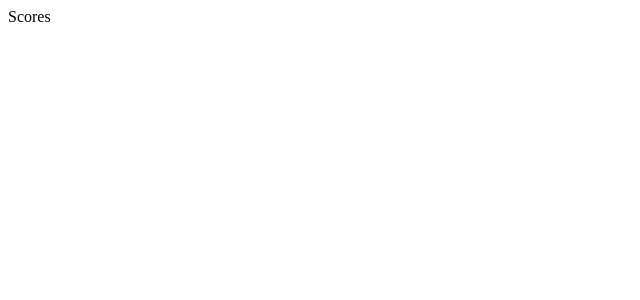
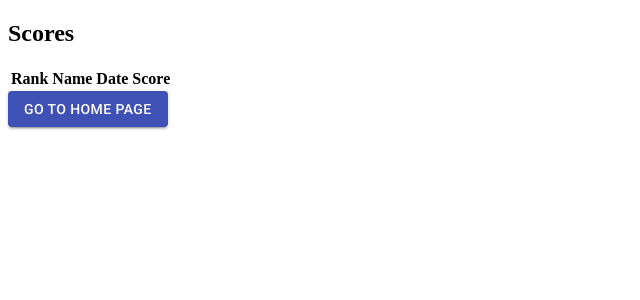
Before and after one commit to homfarnam/foxgame, a React (Create React App) app: page /scores in a window 1280 px wide. Shown: the top 300 px of the page, without its empty margins (0-640 px from the left). Built offline with nearby package versions, Linux system fonts and the light colour scheme.

Commit message:
Show all scores

```diff
--- a/src/pages/Scores.tsx
+++ b/src/pages/Scores.tsx
@@ -1,9 +1,60 @@
-import React from "react";
+import { Button } from '@material-ui/core';
+import React, { useEffect, useState } from 'react';
+import { useHistory } from 'react-router';
+import _ from 'lodash';
 
 const Scores = () => {
+  const [usersData, setUsersData] =
+    useState<{ id: number; user: string; date: string; score: string }[]>();
+
+  const history = useHistory();
+
+  useEffect(() => {
+    const allUsers = JSON.parse(localStorage.getItem('users') || '[]');
+
+    const sorted = _.orderBy(allUsers, 'score', 'desc');
+
+    console.log(sorted);
+    setUsersData(sorted);
+  }, []);
+
   return (
     <div>
-      <div>Scores</div>
+      <div className="w-full flex justify-center my-5">
+        <h2>Scores</h2>
+      </div>
+      <div className="w-full flex justify-center">
+        <table className="border border-black">
+          <thead className="p-2">
+            <th>Rank</th>
+            <th>Name</th>
+            <th>Date</th>
+            <th>Score</th>
+          </thead>
+          <tbody className="p-2">
+            {usersData?.map((item, i) => (
+              <tr key={item?.id}>
+                <td>{i + 1}</td>
+                <td>{item?.user}</td>
+                <td>{item?.date}</td>
+                <td>{item?.score}</td>
+              </tr>
+            ))}
+          </tbody>
+        </table>
+      </div>
+      <div className="w-full flex justify-center m-auto mt-10">
+        <Button
+          variant="contained"
+          color="primary"
+          onClick={() => {
+            history.push('/');
+            localStorage.removeItem('user');
+          }}
+        >
+          Go to home page
+        </Button>
+      </div>
     </div>
   );
 };
```
